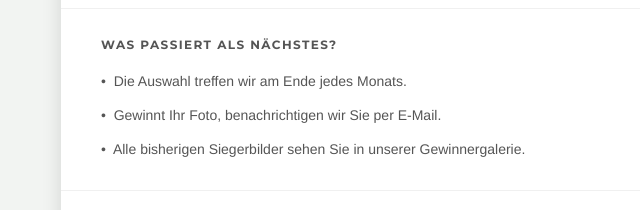
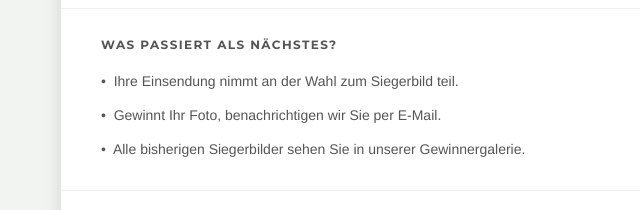
Before and after one commit to SabaVafa/email-templates, a website: page templates/fotowettbewerb-teilnahme.html in a window 1280 px wide. Shown: the part 743-953 px from the top of the page, 259-899 px from the left. Drawn offline with Linux system fonts and the light colour scheme.

Commit message:
Fotowettbewerb email: correct next-step 1 to a live-accurate statement
The live site never states the selection happens "am Ende jedes Monats"
(it only says submissions close on the last day of the month and winners
are announced monthly). Replaced with "Ihre Einsendung nimmt an der Wahl
zum Siegerbild teil" - accurate, no invented timing; the monthly cadence
is already covered by the subtitle.

```diff
--- a/templates/fotowettbewerb-teilnahme.html
+++ b/templates/fotowettbewerb-teilnahme.html
@@ -435,7 +435,7 @@
                 <h2 class="section-label">Was passiert als n&auml;chstes?</h2>
 
                 <p style="font-size:14px; color:#555; line-height:1.7; margin:0 0 10px;">
-                  &bull;&nbsp; Die Auswahl treffen wir am Ende jedes Monats.
+                  &bull;&nbsp; Ihre Einsendung nimmt an der Wahl zum Siegerbild teil.
                 </p>
                 <p style="font-size:14px; color:#555; line-height:1.7; margin:0 0 10px;">
                   &bull;&nbsp; Gewinnt Ihr Foto, benachrichtigen wir Sie per E-Mail.
```
